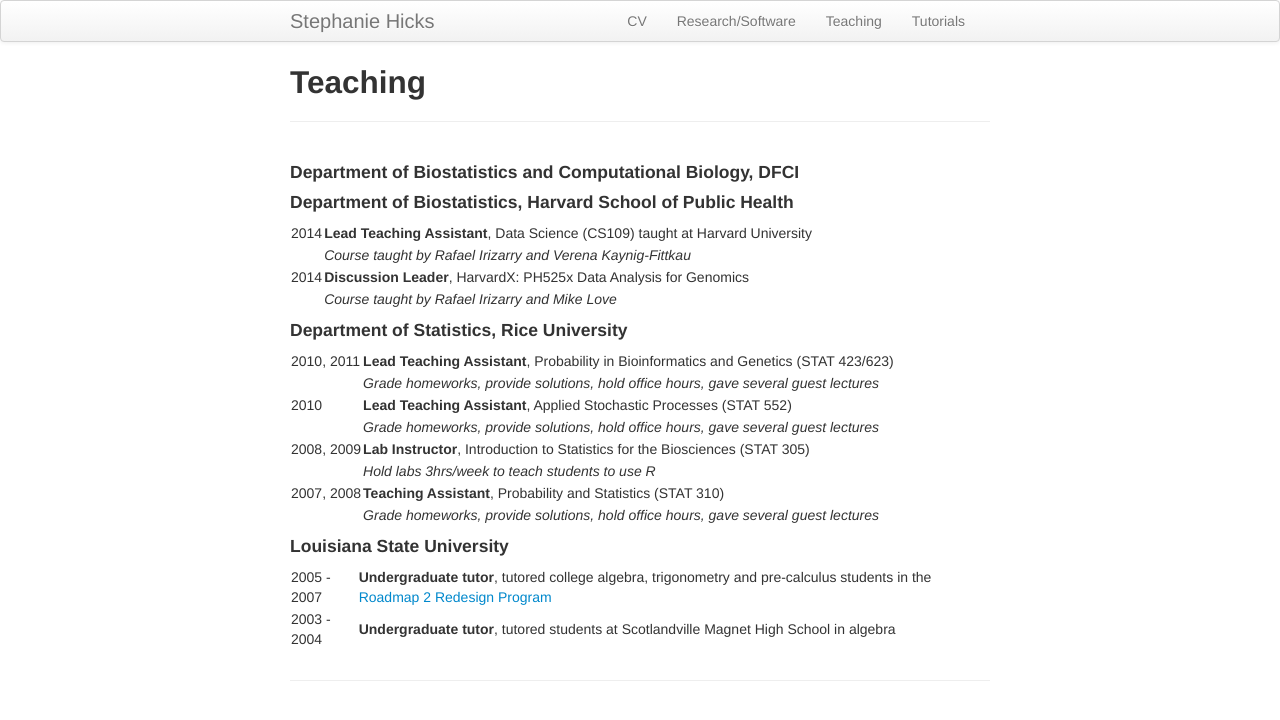
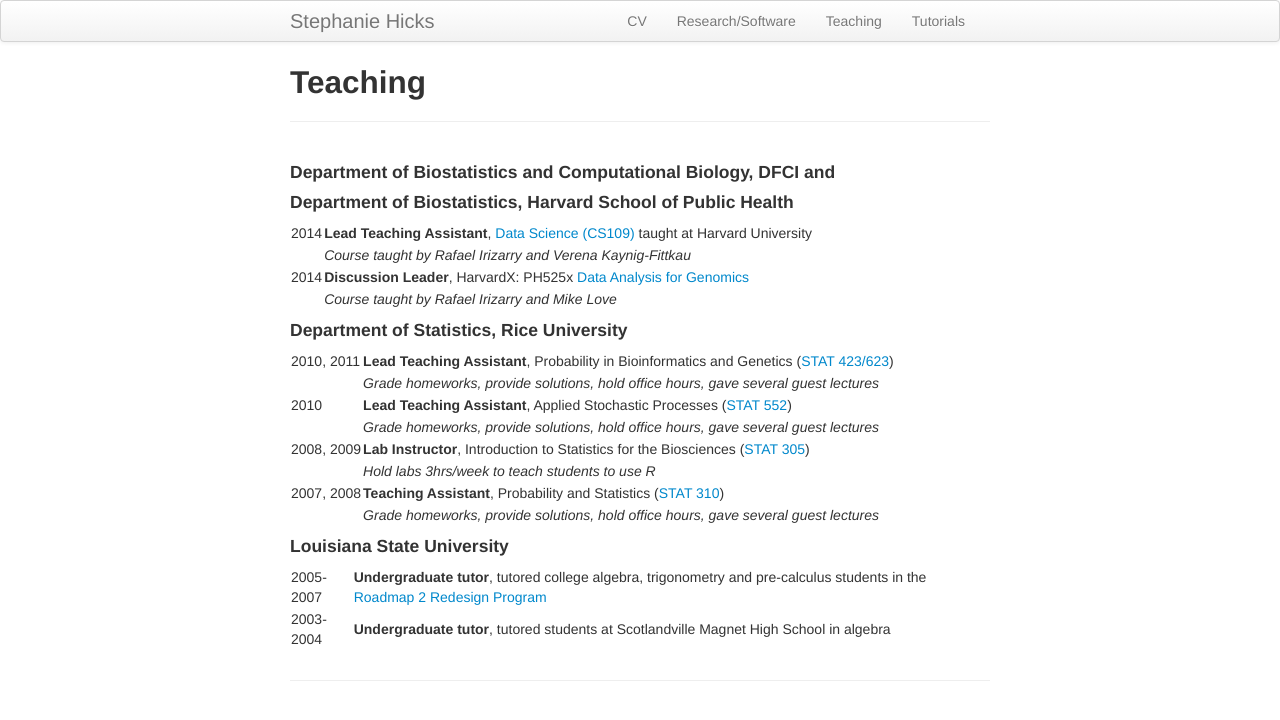
Before and after one commit to jmcgread/stephaniehicks.github.io, a Jekyll site: the page built from pages/teaching.md, in a window 1280 px wide. Shown: the top 720 px of the page. Built offline with Jekyll 4.4.1, drawn with Linux system fonts in a browser that asks for light colours.

Commit message:
added links to teaching.md

```diff
--- a/pages/teaching.md
+++ b/pages/teaching.md
@@ -3,27 +3,27 @@
 title: Teaching
 ---
 
-#### Department of Biostatistics and Computational Biology, DFCI
+#### Department of Biostatistics and Computational Biology, DFCI and
 
 #### Department of Biostatistics, Harvard School of Public Health
 
-2014 | **Lead Teaching Assistant**, Data Science (CS109) taught at Harvard University
+2014 | **Lead Teaching Assistant**, [Data Science (CS109)](http://cs109.github.io/2014/) taught at Harvard University
 | *Course taught by Rafael Irizarry and Verena Kaynig-Fittkau*
-2014 | **Discussion Leader**, HarvardX: PH525x Data Analysis for Genomics
+2014 | **Discussion Leader**, HarvardX: PH525x [Data Analysis for Genomics](http://genomicsclass.github.io/book/)
 | *Course taught by Rafael Irizarry and Mike Love*
 
 #### Department of Statistics, Rice University
 
-2010, 2011 | **Lead Teaching Assistant**, Probability in Bioinformatics and Genetics (STAT 423/623)
+2010, 2011 | **Lead Teaching Assistant**, Probability in Bioinformatics and Genetics ([STAT 423/623](http://statistics.rice.edu/feed/CoursesDisplay.aspx?CID=471))
 | *Grade homeworks, provide solutions, hold office hours, gave several guest lectures*
-2010 | **Lead Teaching Assistant**, Applied Stochastic Processes (STAT 552)
+2010 | **Lead Teaching Assistant**, Applied Stochastic Processes ([STAT 552](http://statistics.rice.edu/feed/CoursesDisplay.aspx?CID=444))
 | *Grade homeworks, provide solutions, hold office hours, gave several guest lectures*
-2008, 2009 | **Lab Instructor**, Introduction to Statistics for the Biosciences (STAT 305)
+2008, 2009 | **Lab Instructor**, Introduction to Statistics for the Biosciences ([STAT 305](http://statistics.rice.edu/feed/CoursesDisplay.aspx?CID=373))
 | *Hold labs 3hrs/week to teach students to use R*
-2007, 2008 | **Teaching Assistant**, Probability and Statistics (STAT 310)
+2007, 2008 | **Teaching Assistant**, Probability and Statistics ([STAT 310](http://statistics.rice.edu/feed/CoursesDisplay.aspx?CID=376))
 | *Grade homeworks, provide solutions, hold office hours, gave several guest lectures*
 
 #### Louisiana State University
 
-2005 - 2007 | **Undergraduate tutor**, tutored college algebra, trigonometry and pre-calculus students in the [Roadmap 2 Redesign Program](https://www.math.lsu.edu/dept/courses/1021/Redesign)
-2003 - 2004 | **Undergraduate tutor**, tutored students at Scotlandville Magnet High School in algebra
+2005-2007 | **Undergraduate tutor**, tutored college algebra, trigonometry and pre-calculus students in the [Roadmap 2 Redesign Program](https://www.math.lsu.edu/dept/courses/1021/Redesign)
+2003-2004 | **Undergraduate tutor**, tutored students at Scotlandville Magnet High School in algebra
```
Also changed, not shown: pages/research.md (+0 -1 lines).
